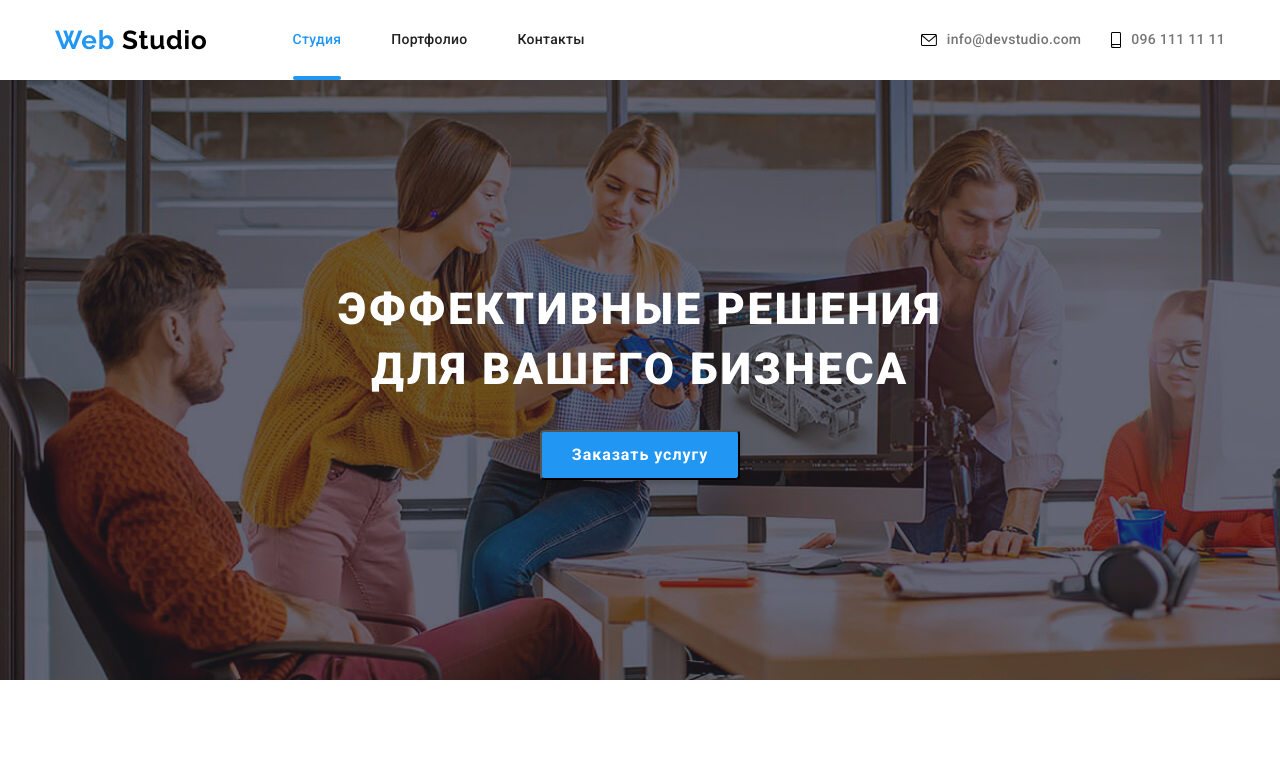
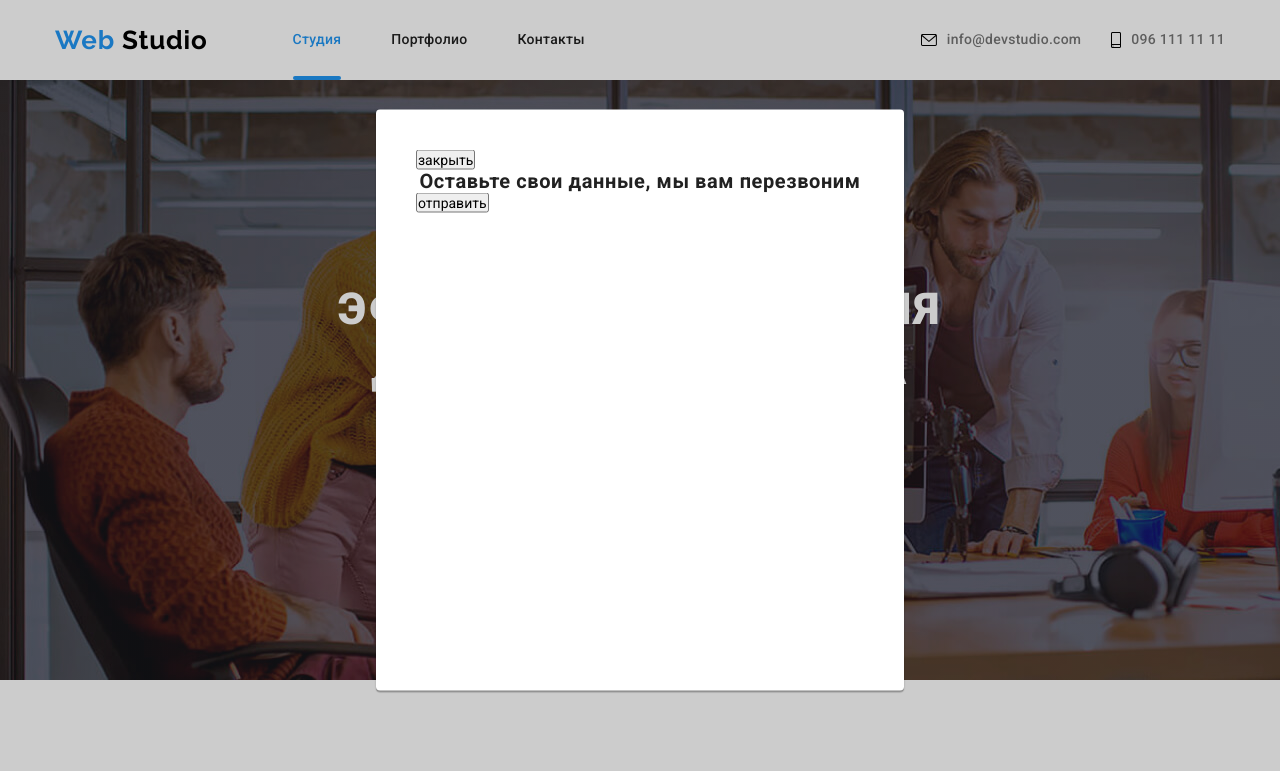
Before and after one commit to Iryna202/goit-markup-hw-05, a plain HTML site: page index.html in a window 1280 px wide. Both pictures are taken after a click on the button "Заказать услугу". Shown: the top 771 px of the page. Drawn offline with Linux system fonts and the light colour scheme.

Commit message:
Добавлены разметка модального окна, файл скриптов

```diff
--- /dev/null
+++ b/JS/modal.js
@@ -0,0 +1,14 @@
+(() => {
+  const refs = {
+    openModalBtn: document.querySelector('[data-modal-open]'),
+    closeModalBtn: document.querySelector('[data-modal-close]'),
+    modal: document.querySelector('[data-modal]'),
+  };
+
+  refs.openModalBtn.addEventListener('click', toggleModal);
+  refs.closeModalBtn.addEventListener('click', toggleModal);
+
+  function toggleModal() {
+    refs.modal.classList.toggle('is-hidden');
+  }
+})();
--- a/css/styles.css
+++ b/css/styles.css
@@ -214,7 +214,54 @@ body {
   box-shadow: 0px 4px 4px rgba(0, 0, 0, 0.15);
   border-radius: 4px;
 }
+.backdrop {
+  position: fixed;
+  top: 0;
+  left: 0;
+  z-index: 9999;
+  visibility: visible;
+  width: 100%;
+  height: 100%;
+  background: rgba(0, 0, 0, 0.2);
+  transform: translateY(0);
+  transition: opacity 250ms cubic-bezier(0.4, 0, 0.2, 1),
+    visibility 250ms cubic-bezier(0.4, 0, 0.2, 1),
+    transform 550ms cubic-bezier(0.4, 0, 0.2, 1);
+}
+.backdrop.is-hidden {
+  opacity: 0;
+  visibility: hidden;
+  pointer-events: none;
+  transform: translateY(100%);
+}
+.modal {
+  position: absolute;
+  display: block;
+  width: 528px;
+  height: 581px;
+  top: 50%;
+  left: 50%;
+  transform: translate(-50%, -50%);
+  padding-top: 40px;
+  padding-bottom: 40px;
+  padding-left: 40px;
+  padding-right: 40px;
 
+  background: #ffffff;
+  box-shadow: 0px 1px 3px rgba(0, 0, 0, 0.12), 0px 1px 1px rgba(0, 0, 0, 0.14),
+    0px 2px 1px rgba(0, 0, 0, 0.2);
+  border-radius: 4px;
+}
+.modal-invite {
+  display: block;
+  text-align: center;
+  font-style: normal;
+  font-weight: bold;
+  font-size: 20px;
+  line-height: 1.15;
+  text-align: center;
+  letter-spacing: 0.03em;
+}
 .hero {
   display: block;
   margin-left: auto;
--- a/index.html
+++ b/index.html
@@ -64,7 +64,14 @@
             эффективные решения<br />
             для вашего бизнеса
           </h1>
-          <button class="modal-btn">Заказать услугу</button>
+          <button class="modal-btn" data-modal-open>Заказать услугу</button>
+          <div class="backdrop is-hidden" data-modal>
+            <div class="modal">
+              <button class="modal-btn-closed" data-modal-close>закрыть</button>
+              <b class="modal-invite">Оставьте свои данные, мы вам перезвоним</b>
+              <button class="">отправить</button>
+            </div>
+          </div>
         </div>
       </section>
 
@@ -463,6 +470,7 @@
         </div>
       </div>
     </footer>
+    <script src="./js/modal.js"></script>
   </body>
 </html>
 
```
